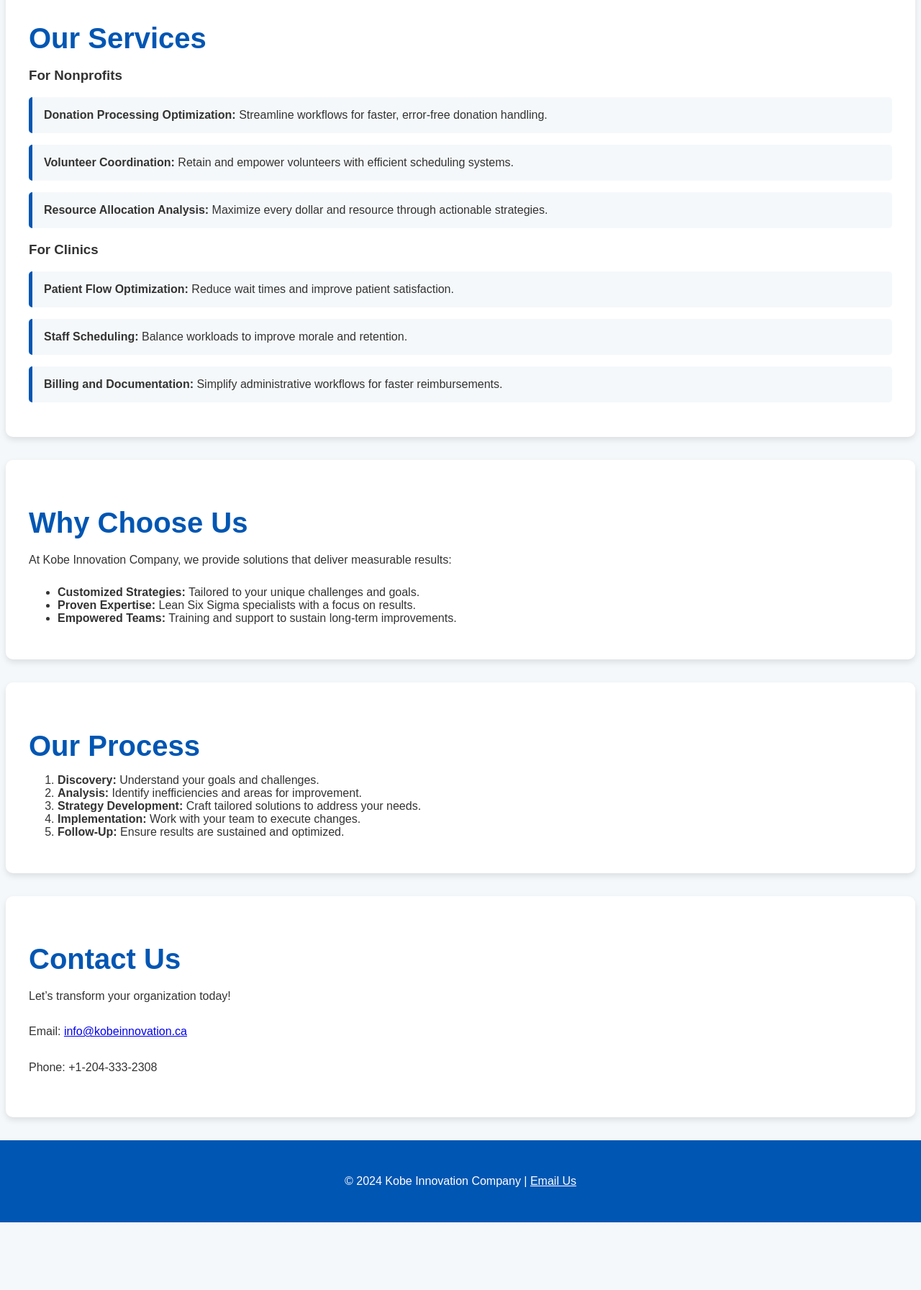
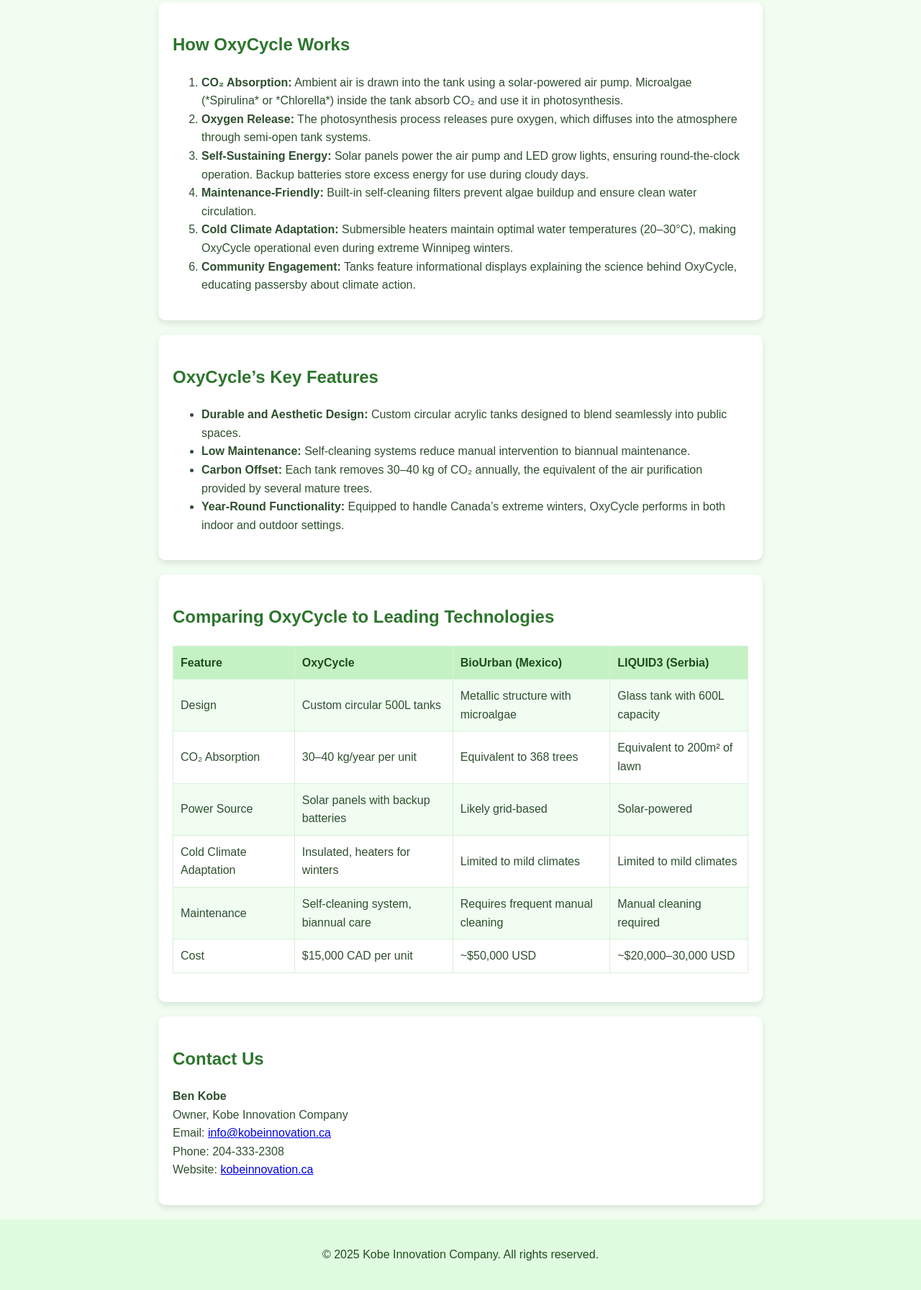
Before and after one commit to KIComp/Kobeinnovation.ca, a plain HTML site: page index.html in a window 1280 px wide. Shown: the part 680-2472 px from the top of the page at 72% size. Before the commit the page ends 2378 px from the top, so only its background shows below. Drawn offline with Linux system fonts and the light colour scheme.

Commit message:
Update index.html

```diff
--- a/index.html
+++ b/index.html
@@ -3,181 +3,178 @@
 <head>
     <meta charset="UTF-8">
     <meta name="viewport" content="width=device-width, initial-scale=1.0">
-    <title>Kobe Innovation Company | Lean Six Sigma Experts</title>
-    <meta name="description" content="Empowering nonprofits and clinics to achieve operational excellence using Lean Six Sigma principles. Streamline operations, reduce costs, and improve efficiency with Kobe Innovation Company.">
-    <meta name="keywords" content="Lean Six Sigma, Continuous Improvement, nonprofit solutions, clinic optimization, operational efficiency, process improvement">
+    <title>Kobe Innovation Company</title>
     <style>
-        /* General Styling */
         body {
-            font-family: 'Arial', sans-serif;
+            font-family: Arial, sans-serif;
+            background-color: #f0fdf0;
+            color: #2f4f2f;
+            line-height: 1.6;
             margin: 0;
             padding: 0;
-            color: #333;
-            background: #f5f8fa;
         }
+
         header {
-            background: linear-gradient(135deg, #0056b3, #003a7d);
-            color: white;
+            background-color: #e0fce0;
+            padding: 20px 0;
             text-align: center;
-            padding: 3rem;
-            box-shadow: 0 4px 8px rgba(0, 0, 0, 0.2);
         }
+
         header h1 {
-            font-size: 3rem;
-            margin: 0;
+            color: #1e4d1e;
         }
-        header p {
-            font-size: 1.2rem;
-            margin: 1rem 0;
-        }
-        .cta-buttons a {
-            text-decoration: none;
-            color: white;
-            background: #003a7d;
-            padding: 0.8rem 1.5rem;
-            border-radius: 5px;
-            margin: 0 0.5rem;
-            display: inline-block;
-            transition: background 0.3s ease;
-        }
-        .cta-buttons a:hover {
-            background: #002f6c;
-        }
-        nav {
-            text-align: center;
-            background: white;
-            padding: 1rem;
-            box-shadow: 0 2px 5px rgba(0, 0, 0, 0.1);
-        }
-        nav a {
-            color: #0056b3;
-            text-decoration: none;
-            margin: 0 1rem;
-            font-weight: bold;
-            font-size: 1rem;
-        }
-        nav a:hover {
-            color: #003a7d;
-        }
+
         section {
-            max-width: 1200px;
-            margin: 2rem auto;
-            padding: 2rem;
-            background: white;
+            margin: 20px auto;
+            max-width: 800px;
+            padding: 20px;
+            background: #ffffff;
             border-radius: 10px;
             box-shadow: 0 4px 8px rgba(0, 0, 0, 0.1);
         }
+
         section h2 {
-            font-size: 2.5rem;
-            color: #0056b3;
-            margin-bottom: 1rem;
+            color: #2d752d;
+            margin-top: 20px;
         }
-        section p {
-            line-height: 1.6;
-            margin-bottom: 1.5rem;
+
+        table {
+            width: 100%;
+            border-collapse: collapse;
+            margin: 20px 0;
         }
-        .services ul {
-            list-style: none;
-            padding: 0;
+
+        table th, table td {
+            padding: 10px;
+            border: 1px solid #d9efd9;
+            text-align: left;
         }
-        .services ul li {
-            background: #f5f8fa;
-            margin: 1rem 0;
-            padding: 1rem;
-            border-left: 5px solid #0056b3;
-            border-radius: 5px;
+
+        table th {
+            background-color: #c5f2c5;
+            color: #1e4d1e;
         }
+
+        table tr:nth-child(even) {
+            background-color: #f0fdf0;
+        }
+
         footer {
-            background: #0056b3;
-            color: white;
             text-align: center;
-            padding: 2rem;
-            margin-top: 2rem;
+            padding: 20px;
+            background-color: #e0fce0;
+            color: #1e4d1e;
         }
+
         footer a {
-            color: #ffffff;
+            color: #1e7d1e;
+            text-decoration: none;
+        }
+
+        footer a:hover {
             text-decoration: underline;
         }
     </style>
 </head>
 <body>
-    <!-- Header -->
+
 <header>
     <h1>Kobe Innovation Company</h1>
-        <p>Empowering nonprofits and clinics to achieve operational excellence.</p>
-        <div class="cta-buttons">
-            <a href="#services">Explore Services</a>
-            <a href="#contact">Contact Us</a>
-        </div>
+    <p>Innovating for a cleaner, greener future.</p>
 </header>
 
-    <!-- Navigation -->
-    <nav>
-        <a href="#about">About Us</a>
-        <a href="#services">Services</a>
-        <a href="#why">Why Choose Us</a>
-        <a href="#process">Our Process</a>
-        <a href="#contact">Contact</a>
-    </nav>
-
-    <!-- About Us Section -->
-    <section id="about">
-        <h2>About Us</h2>
-        <p><strong>Kobe Innovation Company</strong>, based in Winnipeg, Canada, is dedicated to helping nonprofits and clinics overcome inefficiencies, maximize resources, and focus on what matters most: delivering impact and care.</p>
-        <p>We specialize in Lean Six Sigma and Continuous Improvement methodologies to bring measurable improvements and lasting value to your organization.</p>
+<section>
+    <h2>Our Mission</h2>
+    <p>At Kobe Innovation Company, we strive to deliver sustainable, practical, and scalable solutions that address the environmental challenges facing urban areas in Canada and beyond. Based in Winnipeg, Manitoba, we specialize in creating products that reduce greenhouse gas (GHG) emissions, improve air quality, and engage communities in taking action against climate change.</p>
 </section>
 
-    <!-- Services Section -->
-    <section id="services" class="services">
-        <h2>Our Services</h2>
-        <h3>For Nonprofits</h3>
+<section>
+    <h2>Introducing OxyCycle: The Future of Urban Air Purification</h2>
+    <p>OxyCycle is our flagship product designed to transform urban spaces into cleaner, healthier, and greener environments. These <strong>500-liter algae biopurifiers</strong> use cutting-edge microalgae technology to remove CO₂ from the atmosphere while releasing oxygen, mimicking the natural purification processes of trees.</p>
+</section>
+
+<section>
+    <h2>How OxyCycle Works</h2>
+    <ol>
+        <li><strong>CO₂ Absorption:</strong> Ambient air is drawn into the tank using a solar-powered air pump. Microalgae (*Spirulina* or *Chlorella*) inside the tank absorb CO₂ and use it in photosynthesis.</li>
+        <li><strong>Oxygen Release:</strong> The photosynthesis process releases pure oxygen, which diffuses into the atmosphere through semi-open tank systems.</li>
+        <li><strong>Self-Sustaining Energy:</strong> Solar panels power the air pump and LED grow lights, ensuring round-the-clock operation. Backup batteries store excess energy for use during cloudy days.</li>
+        <li><strong>Maintenance-Friendly:</strong> Built-in self-cleaning filters prevent algae buildup and ensure clean water circulation.</li>
+        <li><strong>Cold Climate Adaptation:</strong> Submersible heaters maintain optimal water temperatures (20–30°C), making OxyCycle operational even during extreme Winnipeg winters.</li>
+        <li><strong>Community Engagement:</strong> Tanks feature informational displays explaining the science behind OxyCycle, educating passersby about climate action.</li>
+    </ol>
+</section>
+
+<section>
+    <h2>OxyCycle’s Key Features</h2>
     <ul>
-            <li><strong>Donation Processing Optimization:</strong> Streamline workflows for faster, error-free donation handling.</li>
-            <li><strong>Volunteer Coordination:</strong> Retain and empower volunteers with efficient scheduling systems.</li>
-            <li><strong>Resource Allocation Analysis:</strong> Maximize every dollar and resource through actionable strategies.</li>
-        </ul>
-        <h3>For Clinics</h3>
-        <ul>
-            <li><strong>Patient Flow Optimization:</strong> Reduce wait times and improve patient satisfaction.</li>
-            <li><strong>Staff Scheduling:</strong> Balance workloads to improve morale and retention.</li>
-            <li><strong>Billing and Documentation:</strong> Simplify administrative workflows for faster reimbursements.</li>
+        <li><strong>Durable and Aesthetic Design:</strong> Custom circular acrylic tanks designed to blend seamlessly into public spaces.</li>
+        <li><strong>Low Maintenance:</strong> Self-cleaning systems reduce manual intervention to biannual maintenance.</li>
+        <li><strong>Carbon Offset:</strong> Each tank removes 30–40 kg of CO₂ annually, the equivalent of the air purification provided by several mature trees.</li>
+        <li><strong>Year-Round Functionality:</strong> Equipped to handle Canada’s extreme winters, OxyCycle performs in both indoor and outdoor settings.</li>
     </ul>
 </section>
 
-    <!-- Why Choose Us Section -->
-    <section id="why">
-        <h2>Why Choose Us</h2>
-        <p>At Kobe Innovation Company, we provide solutions that deliver measurable results:</p>
-        <ul>
-            <li><strong>Customized Strategies:</strong> Tailored to your unique challenges and goals.</li>
-            <li><strong>Proven Expertise:</strong> Lean Six Sigma specialists with a focus on results.</li>
-            <li><strong>Empowered Teams:</strong> Training and support to sustain long-term improvements.</li>
-        </ul>
+<section>
+    <h2>Comparing OxyCycle to Leading Technologies</h2>
+    <table>
+        <tr>
+            <th>Feature</th>
+            <th>OxyCycle</th>
+            <th>BioUrban (Mexico)</th>
+            <th>LIQUID3 (Serbia)</th>
+        </tr>
+        <tr>
+            <td>Design</td>
+            <td>Custom circular 500L tanks</td>
+            <td>Metallic structure with microalgae</td>
+            <td>Glass tank with 600L capacity</td>
+        </tr>
+        <tr>
+            <td>CO₂ Absorption</td>
+            <td>30–40 kg/year per unit</td>
+            <td>Equivalent to 368 trees</td>
+            <td>Equivalent to 200m² of lawn</td>
+        </tr>
+        <tr>
+            <td>Power Source</td>
+            <td>Solar panels with backup batteries</td>
+            <td>Likely grid-based</td>
+            <td>Solar-powered</td>
+        </tr>
+        <tr>
+            <td>Cold Climate Adaptation</td>
+            <td>Insulated, heaters for winters</td>
+            <td>Limited to mild climates</td>
+            <td>Limited to mild climates</td>
+        </tr>
+        <tr>
+            <td>Maintenance</td>
+            <td>Self-cleaning system, biannual care</td>
+            <td>Requires frequent manual cleaning</td>
+            <td>Manual cleaning required</td>
+        </tr>
+        <tr>
+            <td>Cost</td>
+            <td>$15,000 CAD per unit</td>
+            <td>~$50,000 USD</td>
+            <td>~$20,000–30,000 USD</td>
+        </tr>
+    </table>
 </section>
 
-    <!-- Process Section -->
-    <section id="process">
-        <h2>Our Process</h2>
-        <ol>
-            <li><strong>Discovery:</strong> Understand your goals and challenges.</li>
-            <li><strong>Analysis:</strong> Identify inefficiencies and areas for improvement.</li>
-            <li><strong>Strategy Development:</strong> Craft tailored solutions to address your needs.</li>
-            <li><strong>Implementation:</strong> Work with your team to execute changes.</li>
-            <li><strong>Follow-Up:</strong> Ensure results are sustained and optimized.</li>
-        </ol>
+<section>
+    <h2>Contact Us</h2>
+    <p><strong>Ben Kobe</strong><br>
+    Owner, Kobe Innovation Company<br>
+    Email: <a href="mailto:info@kobeinnovation.ca">info@kobeinnovation.ca</a><br>
+    Phone: 204-333-2308<br>
+    Website: <a href="http://kobeinnovation.ca">kobeinnovation.ca</a></p>
 </section>
 
-    <!-- Contact Section -->
-    <section id="contact">
-        <h2>Contact Us</h2>
-        <p>Let’s transform your organization today!</p>
-        <p>Email: <a href="mailto:info@kobeinnovation.ca">info@kobeinnovation.ca</a></p>
-        <p>Phone: +1-204-333-2308</p>
-    </section>
+<footer>
+    <p>&copy; 2025 Kobe Innovation Company. All rights reserved.</p>
+</footer>
 
-    <!-- Footer -->
-    <footer>
-        <p>&copy; 2024 Kobe Innovation Company | <a href="mailto:info@kobeinnovation.ca">Email Us</a></p>
-    </footer>
 </body>
 </html>
```
Lines whose indentation alone changed are shown as unchanged.
